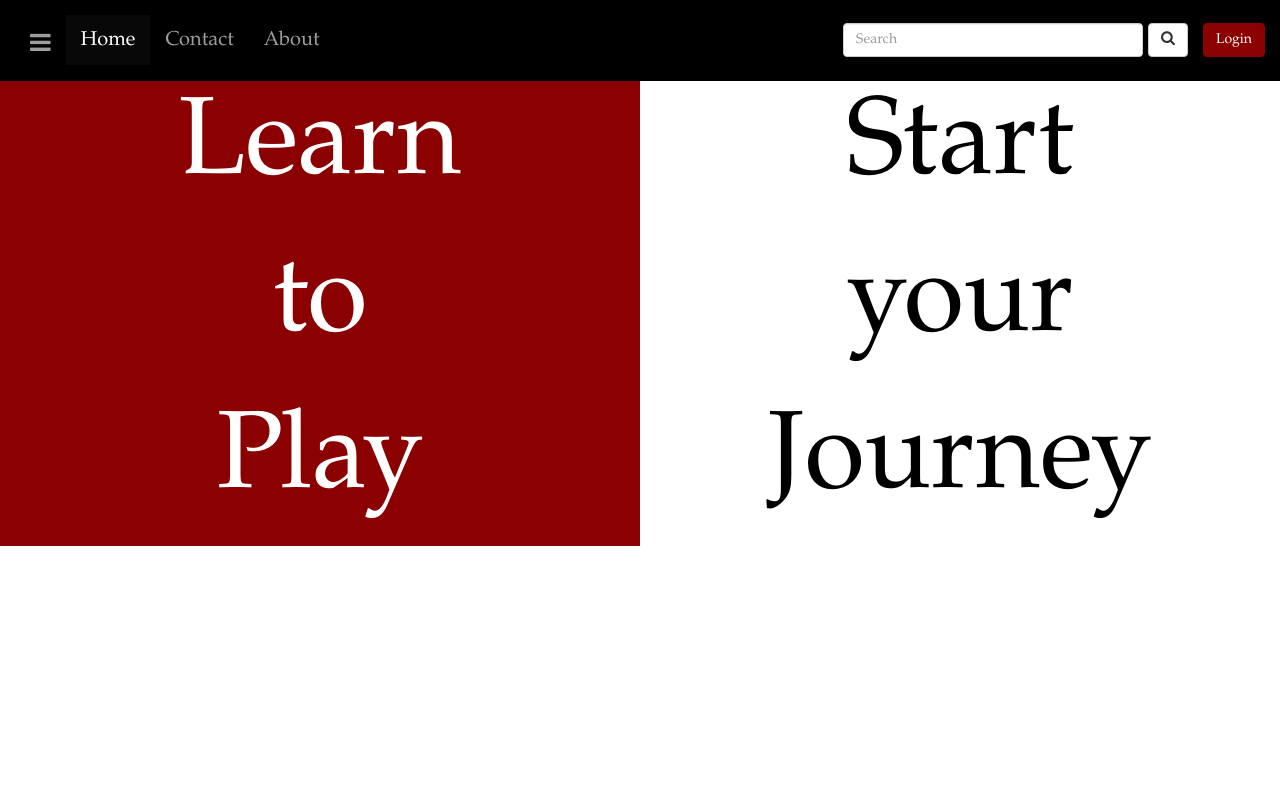
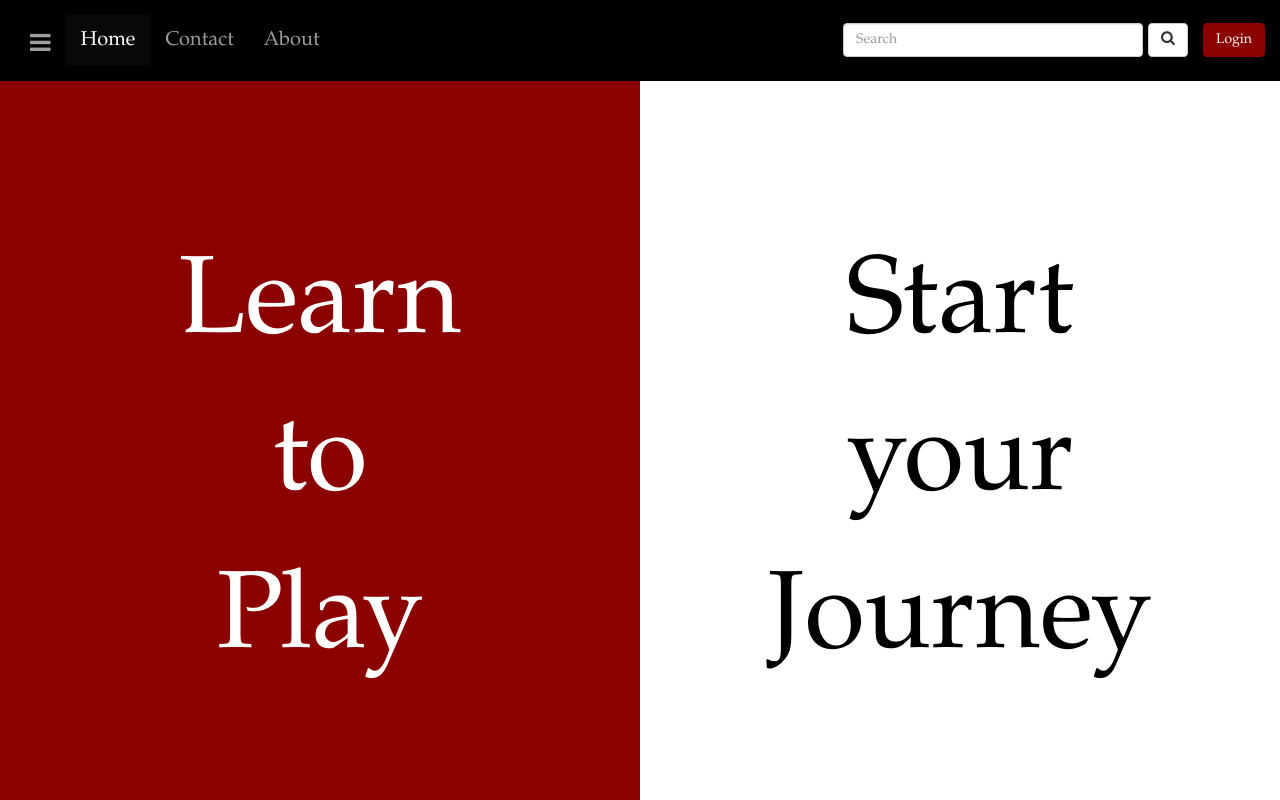
Before and after one commit to GraceFusako/D-D-Website, a plain HTML site: page DnD.html in a window 1280 px wide. Drawn offline with nearby package versions, Linux system fonts and the light colour scheme.

Commit message:
4/4/2018 3:42pm
Update: Removed set height. Trying to test with Rider on different brand of computers.

```diff
--- a/DnD.css
+++ b/DnD.css
@@ -1,5 +1,7 @@
-body {
+body, html {
     font-family: "Hoefler Text", Garamond, Georgia, "Times New Roman", Times, serif;
+    overflow: hidden;
+    height: 100%;
 }
 
 .navbar-inverse {
@@ -101,11 +103,6 @@ body {
     box-sizing: border-box;
 }
 
-/* This just stops horizontal scrolling if anything overflows the width */
-body {
-	overflow: hidden;
-}
-
 /* Removes default browser padding/margin */
 html,
 body {
@@ -120,6 +117,7 @@ body {
     overflow: hidden;
     margin-top: -100px;
     position: relative;
+    height: 100%;
     width: 100%;
     backface-visibility: hidden;
     will-change: overflow;
```
